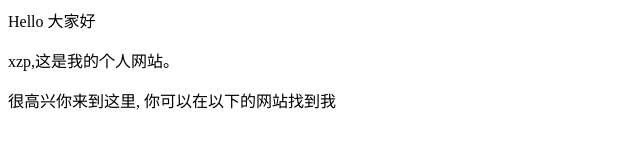
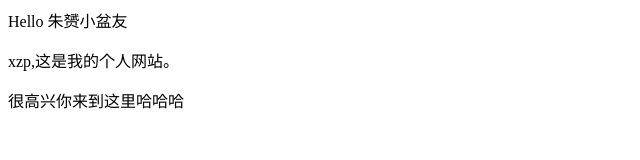
Before and after one commit to xu1259878539/xu1259878539.github.io, a plain HTML site: page index.html in a window 1280 px wide. Shown: the whole page, without its empty margins (0-640 px from the left). Drawn offline with Linux system fonts and the light colour scheme.

Commit message:
Update index.html

```diff
--- a/index.html
+++ b/index.html
@@ -1,3 +1,3 @@
-<p>Hello 大家好</p>
+<p>Hello 朱赟小盆友</p>
 <p>xzp,这是我的个人网站。 </p>
-<p>很高兴你来到这里, 你可以在以下的网站找到我</p>
+<p>很高兴你来到这里哈哈哈</p>
```
